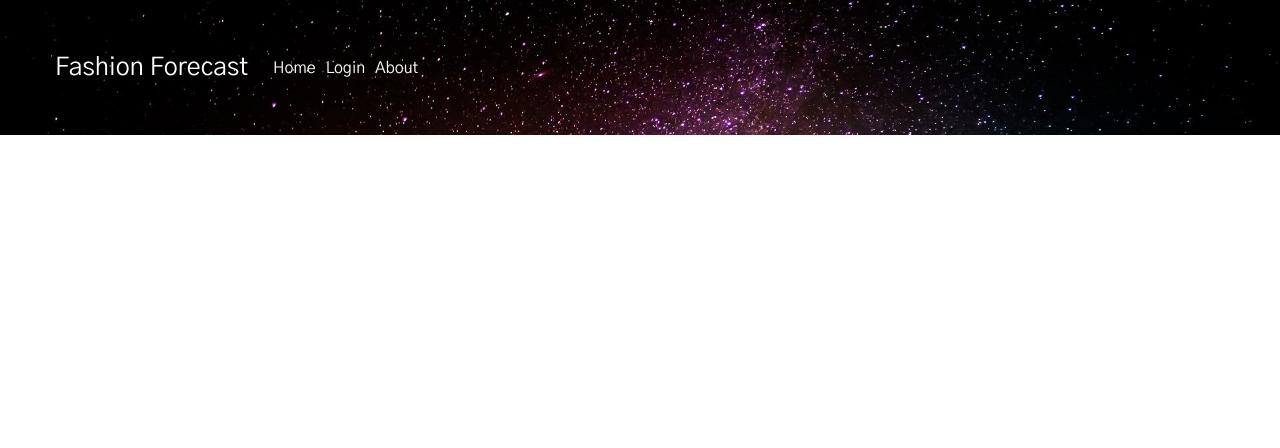
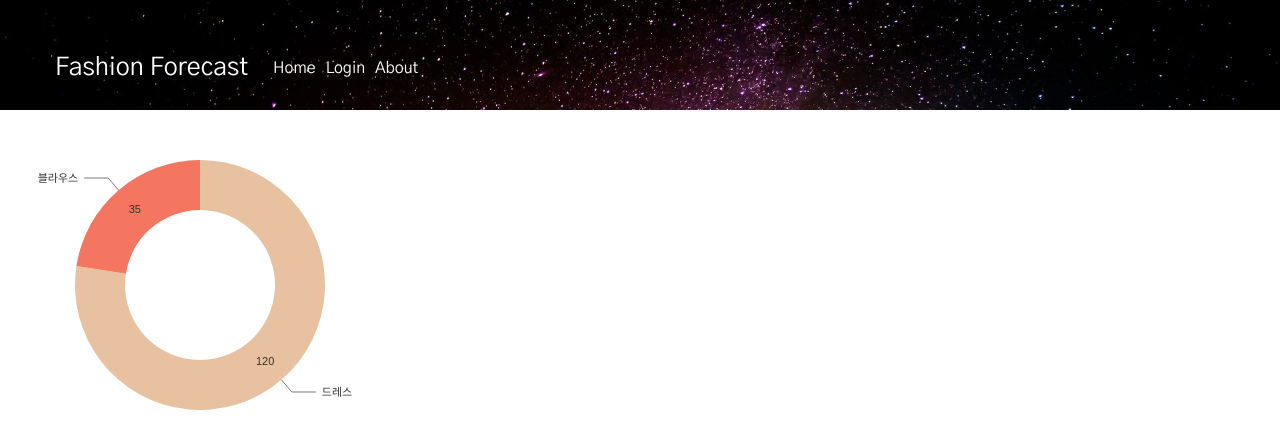
Before and after one commit to asd3638/fashion_forecast, a React (Create React App) app: page /mypage in a window 1280 px wide. Shown: the top 448 px of the page. Built offline with nearby package versions, Linux system fonts and the light colour scheme; no server answers.

Commit message:
coding chart & mypage

```diff
--- a/package.json
+++ b/package.json
@@ -3,6 +3,8 @@
   "version": "0.1.0",
   "private": true,
   "dependencies": {
+    "@nivo/core": "^0.73.0",
+    "@nivo/pie": "^0.73.0",
     "@testing-library/jest-dom": "^5.14.1",
     "@testing-library/react": "^11.2.7",
     "@testing-library/user-event": "^12.8.3",
--- /dev/null
+++ b/src/components/Chart.js
@@ -0,0 +1,21 @@
+import React from "react";
+import { ResponsivePie } from "@nivo/pie";
+
+
+function Chart(props) {
+  return (
+    <div style={{
+      textAlign: "center",
+      width: "400px",
+      height: "250px",
+      marginTop: "50px"
+    }}>
+      <ResponsivePie
+        data={props.data}
+        innerRadius={0.6}
+      />
+    </div>
+  );
+}
+
+export default Chart;
--- a/src/routes/Mypage.js
+++ b/src/routes/Mypage.js
@@ -1,8 +1,9 @@
 import styled from "styled-components/macro";
-import { useState } from "react";
-import OutLookSection from "../components/OutLookSection";
-import WeatherSection from "../components/WeatherSection";
+import { useState, useEffect } from "react";
+//import OutLookSection from "../components/OutLookSection";
 import HeaderSection from "../components/Header"
+import Chart from "../components/Chart"
+import api from "../Api/api"
 import BG_IMAGE from "../assets/milky-way-1023340_1920.jpg";
 
 
@@ -11,19 +12,52 @@ const Wrapper = styled.div`
   background-size: cover;
   background-position: contain;
   color: white;
+  height: 80px;
+
 `;
 
 function Mypage(props) {
-    //유저 fetch
+  //유저 fetch
   const search = props.location.search;
   const params = new URLSearchParams(search);
   const idFromUrl = params.get('id');
+  const [look, setLook] = useState({});
+
+  const data = [
+    {
+      id: "드레스",
+      label: "드레스",
+      value: 120
+    },
+    {
+      id: "블라우스",
+      label: "블라우스",
+      value: 35
+    }
+  ];
+
+
+  useEffect(() => {
+    const fetchLook = async () => {
+      try {
+          const response = await api.get(
+          `/look/${idFromUrl}`
+          );
+          for (let i of response.data) {
+
+          }
+      } catch (e) {
+      }
+    };
+    fetchLook();
+  }, []);
 
   return (
     <>
       <Wrapper style={{ backgroundImage: `url(${BG_IMAGE})` }}>
         <HeaderSection isLoggedIn={idFromUrl}/>
       </Wrapper>
+      <Chart data={data}/>
     </>
   );
 }
```
Also changed, not shown: 1 other file (tests, documents, lock files or other folders).
